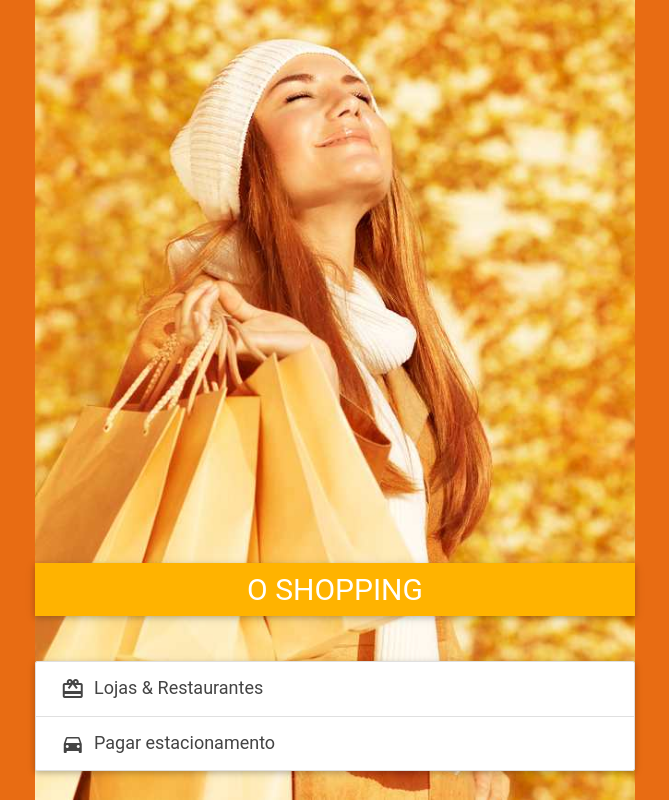
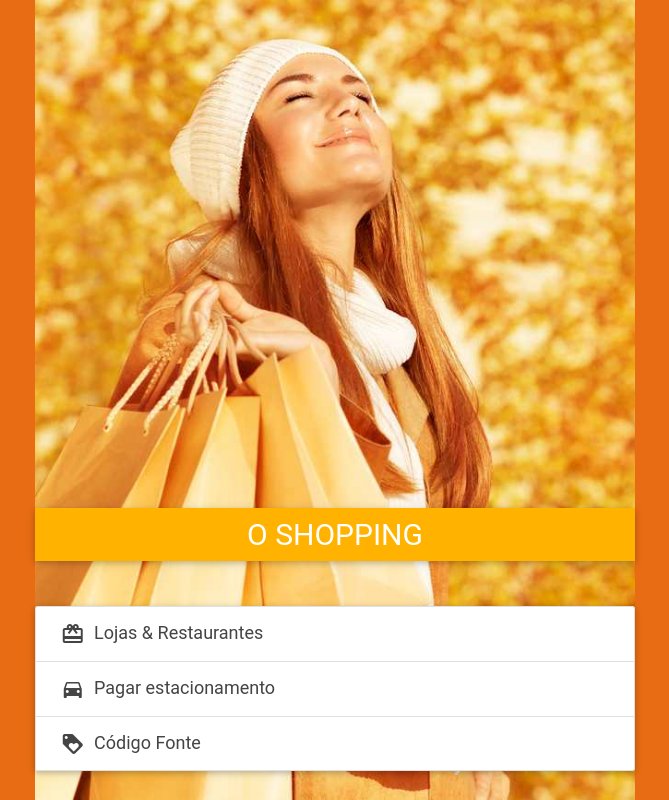
Before and after one commit to sergiolopes/shopping, a website: page src/html/index.ejs in a window 1280 px wide. Shown: the whole page, without its empty margins (305-974 px from the left). Drawn offline with nearby package versions, Linux system fonts and the light colour scheme; files that its build step writes are made by us from their sources; files whose address does not match are found by name.

Commit message:
link pro github

```diff
--- a/src/html/index.ejs
+++ b/src/html/index.ejs
@@ -15,10 +15,10 @@
 			Pagar estacionamento
 		</a>
 
-	<!-- <a href="promocoes.html" class="collection-item waves-effect">
+		<a href="https://github.com/sergiolopes/shopping" class="collection-item waves-effect" target="_blank">
 			<i class="material-icons">loyalty</i>
-			Promoções
-		</a> -->
+			Código Fonte
+		</a>
 	</div>
 
 </main>
```
